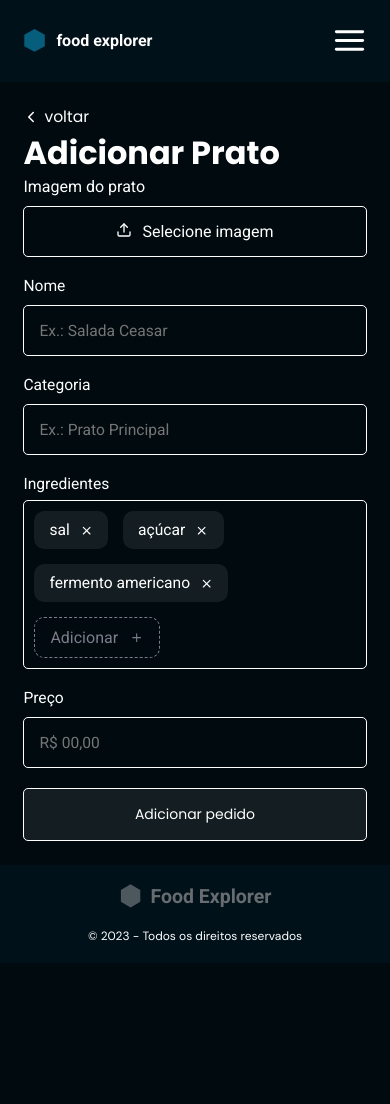
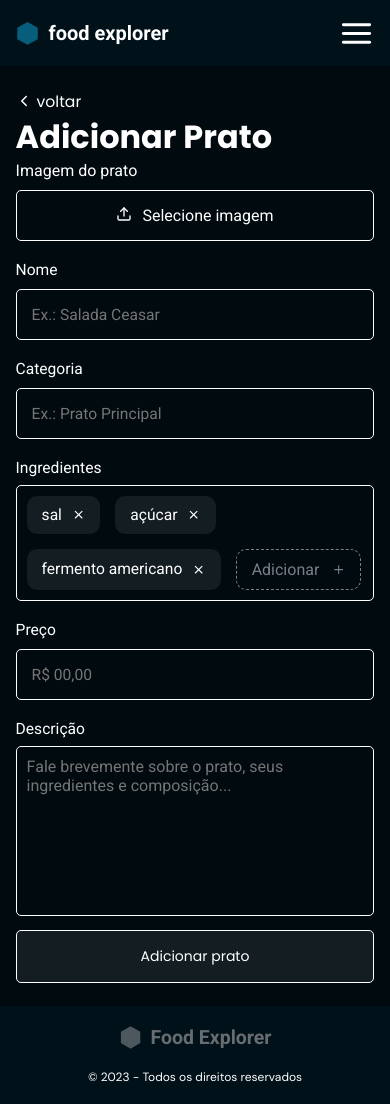
Before and after one commit to MatheusTorresDev97/web-food_exploxer, a React (Vite) app: page / in a window 390 px wide. Before the commit the page ends 963 px from the top, so only its background shows below. Built offline with nearby package versions, Linux system fonts and the light colour scheme.

Commit message:
feat/ create New interface mobile version

```diff
--- a/src/components/Header/styles.js
+++ b/src/components/Header/styles.js
@@ -2,7 +2,7 @@ import styled from "styled-components";
 
 export const Container = styled.header`
   width: 100%;
-  padding: clamp(20px, 6vw, 30px) 0;
+  padding: clamp(15px, 4vw, 30px) 0;
   background-color: ${({ theme }) => theme.COLORS.BLUE_700};
 `;
 
@@ -67,7 +67,7 @@ export const Brand = styled.div`
 
   h2 {
     font-family: "Roboto", sans-serif;
-    font-size: clamp(1.6rem, 4vw, 2.5rem);
+    font-size: clamp(2rem, 5vw, 2.5rem);
   }
 `;
 
--- a/src/components/Wrapper/styles.js
+++ b/src/components/Wrapper/styles.js
@@ -3,7 +3,7 @@ import styled from "styled-components";
 export const Container = styled.div`
     width: 100%;
     max-width: 550px;
-    padding: 0 clamp(20px, 6vw, 40px);
+    padding: 0 clamp(15px, 4vw, 40px);
     margin: 0 auto;
 
     @media (min-width: 770px) {
--- a/src/pages/New/index.jsx
+++ b/src/pages/New/index.jsx
@@ -1,4 +1,4 @@
-import { Container, Form, Ingredients } from "./styles";
+import { Container, Form, Ingredients, Description } from "./styles";
 import { IoIosArrowBack } from "react-icons/io";
 
 import Header from "../../components/Header";
@@ -31,7 +31,11 @@ const New = () => {
             </div>
           </Ingredients>
           <Input title="Preço" placeholder="R$ 00,00" type="number" />
-          <Button title="Adicionar pedido" isHighlighted={false} />
+          <Description>
+            <p>Descrição</p>
+            <textarea placeholder="Fale brevemente sobre o prato, seus ingredientes e composição..."></textarea>
+          </Description>
+          <Button title="Adicionar prato" isHighlighted={false} />
         </Form>
       </Wrapper>
       <Footer />
--- a/src/pages/New/styles.js
+++ b/src/pages/New/styles.js
@@ -28,8 +28,27 @@ export const Ingredients = styled.div`
     border: 1px solid ${({ theme }) => theme.COLORS.WHITE};
     border-radius: 5px;
     display: flex;
-    /* justify-content: space-evenly; */
+
     flex-wrap: wrap;
     gap: 15px;
   }
 `;
+
+export const Description = styled.div`
+  width: 100%;
+  margin-bottom: 10px;
+  > p {
+    margin-bottom: clamp(5px, 2vw, 10px);
+    font-size: clamp(1.4rem, 4vw, 1.6rem);
+  }
+  textarea {
+    width: 100%;
+    padding: 10px;
+    border: 1px solid ${({ theme }) => theme.COLORS.WHITE};
+    border-radius: 5px;
+    background-color: transparent;
+    color: ${({ theme }) => theme.COLORS.WHITE};
+    resize: none;
+    min-height: 170px;
+  }
+`;
```
